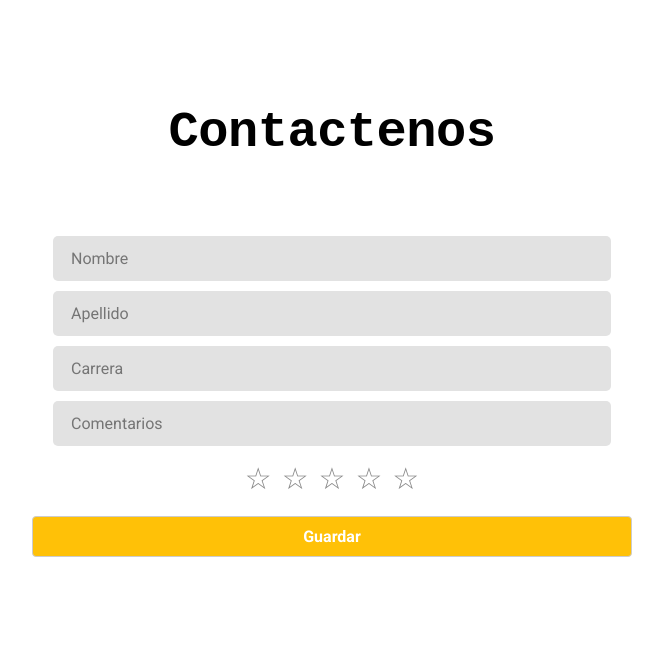
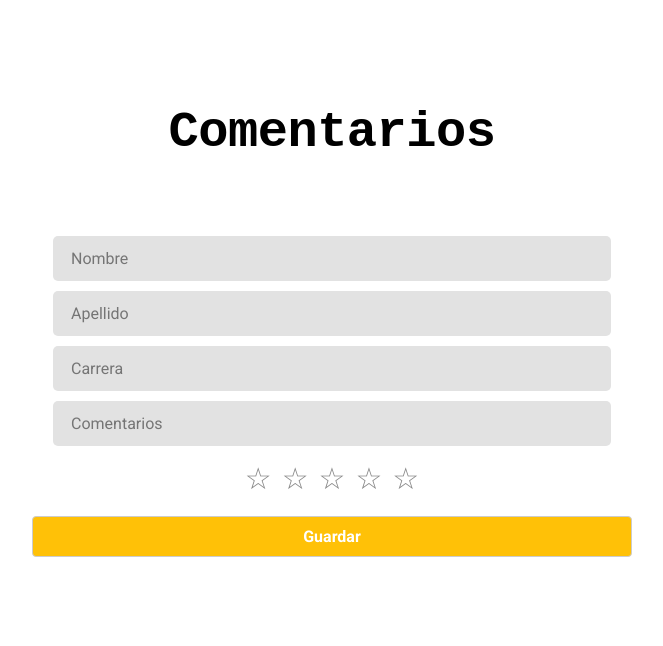
Before and after one commit to lucho-netizen/Lading_Pages, a Flask app: page / in a window 1280 px wide. Shown: the part 2333-2979 px from the top of the page, without its empty margins (308-971 px from the left). Run offline with Flask 3, Linux system fonts and the light colour scheme; data that the repository does not hold is empty; some libraries are stand-ins or nearby versions; some web fonts are replaced.

Commit message:
Beta 9.1.0.2

```diff
--- a/templates/index.html
+++ b/templates/index.html
@@ -272,7 +272,7 @@
 
                 <section id="formulario-contactenos">
                     <article>
-                          <h3>Contactenos</h3>
+                          <h3>Comentarios</h3>
                           <form id="formu-cont" action="/guardar" method="POST">
                              <input type="text" id="nombre" name="nombre" placeholder="Nombre">
                              <input type="text" id="apellido" name="apellido" placeholder="Apellido">
```
